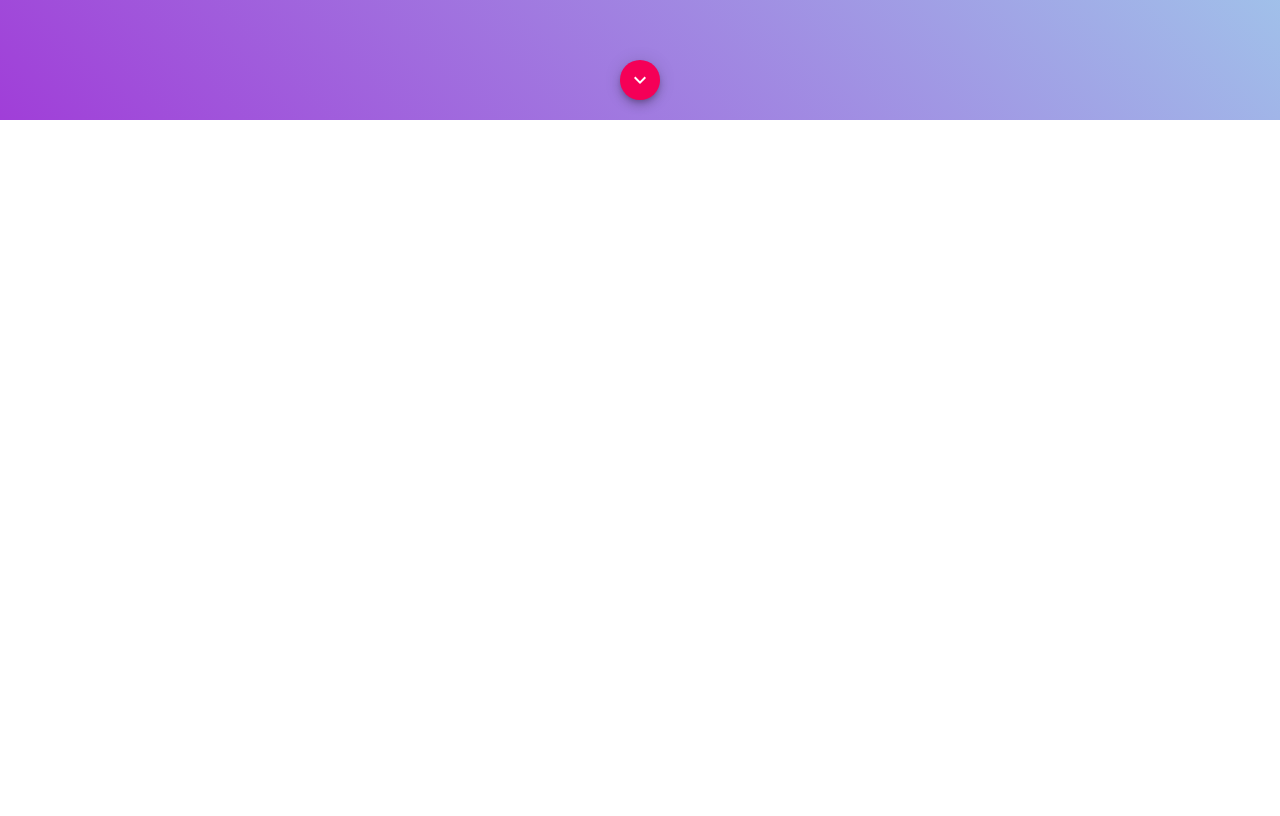
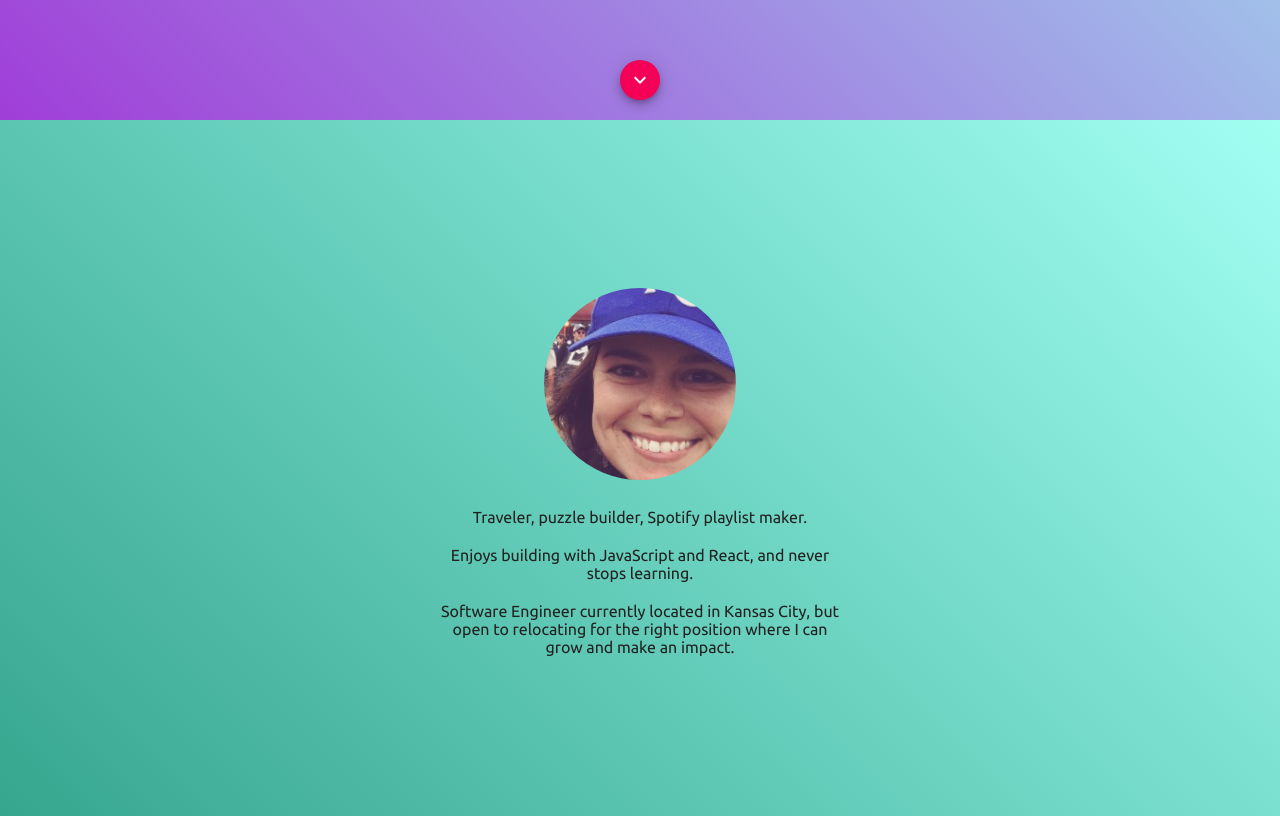
Before and after one commit to ewirtz3/ew-portfolio, a React app: page / in a window 1280 px wide. Shown: the part 680-1496 px from the top of the page. Before the commit the page ends 800 px from the top, so only its background shows below. Built offline with nearby package versions, Linux system fonts and the light colour scheme.

Commit message:
added intro section with styling and avatar

```diff
--- a/package.json
+++ b/package.json
@@ -24,7 +24,9 @@
     "@babel/preset-react": "^7.12.10",
     "babel-loader": "^8.2.2",
     "css-loader": "^5.0.1",
+    "file-loader": "^6.2.0",
     "html-webpack-plugin": "^4.5.1",
+    "image-webpack-loader": "^7.0.1",
     "scroll-to": "0.0.2",
     "style-loader": "^2.0.0",
     "webpack": "^4.32.2",
--- a/src/App.css
+++ b/src/App.css
@@ -46,3 +46,7 @@ p {
 .header-section {
   background: linear-gradient(45deg, #a03ed8, #a1fff2);
 }
+
+.section.tinted {
+  background: linear-gradient(45deg, #36a68f, #a1fff2);
+}
--- a/src/App.js
+++ b/src/App.js
@@ -2,6 +2,7 @@ import React from "react";
 import MuiThemeProvider from "@material-ui/styles/ThemeProvider/ThemeProvider";
 import { createMuiTheme } from "@material-ui/core/styles";
 import HeaderComponent from "./components/header/HeaderComponent";
+import Introduction from "./components/introduction/Introduction";
 import "./App.css";
 
 const theme = createMuiTheme({
@@ -30,6 +31,11 @@ export default function App() {
             <HeaderComponent />
           </div>
         </div>
+        <div className="section tinted">
+          <div className="section-container">
+            <Introduction />
+          </div>
+        </div>
       </div>
     </MuiThemeProvider>
   );
--- /dev/null
+++ b/src/components/introduction/Introduction.js
@@ -0,0 +1,42 @@
+import React, { Component } from "react";
+import "./introduction.css";
+import Avatar from "@material-ui/core/Avatar";
+import { makeStyles } from "@material-ui/core/styles";
+import profilePic from "./profilePic.png";
+import { CenterFocusStrong } from "@material-ui/icons";
+
+const useStyles = makeStyles((theme) => ({
+  root: {
+    display: "flex",
+    justifyContent: "center",
+    "& > *": {
+      margin: theme.spacing(1),
+    },
+  },
+  large: {
+    width: theme.spacing(24),
+    height: theme.spacing(24),
+  },
+}));
+
+export default function Introduction() {
+  const classes = useStyles();
+
+  return (
+    <div className="introduction">
+      <div className={classes.root}>
+        <Avatar src={profilePic} alt="emily wirtz" className={classes.large} />
+      </div>
+      <p className="introduction-text">
+        Traveler, puzzle builder, Spotify playlist maker.
+      </p>
+      <p className="introduction-text">
+        Enjoys building with JavaScript and React, and never stops learning.
+      </p>
+      <p className="introduction-text">
+        Software Engineer currently located in Kansas City, but open to
+        relocating for the right position where I can grow and make an impact.
+      </p>
+    </div>
+  );
+}
--- /dev/null
+++ b/src/components/introduction/introduction.css
@@ -0,0 +1,8 @@
+.introduction {
+  text-align: center;
+  display: inline-block;
+}
+
+.introduction-text {
+  margin-bottom: 0;
+}
--- a/webpack.config.js
+++ b/webpack.config.js
@@ -14,6 +14,20 @@ const rules = [
     exclude: /node_modules/,
     use: ["style-loader", "css-loader"],
   },
+  {
+    test: /\.(gif|png|jpe?g|svg)$/i,
+    exclude: /node_modules/,
+    use: [
+      "file-loader",
+      {
+        loader: "image-webpack-loader",
+        options: {
+          bypassOnDebug: true,
+          disable: true,
+        },
+      },
+    ],
+  },
 ];
 
 module.exports = {
```
Also changed, not shown: src/components/introduction/profilePic.png (added), 1 other file (tests, documents, lock files or other folders).
